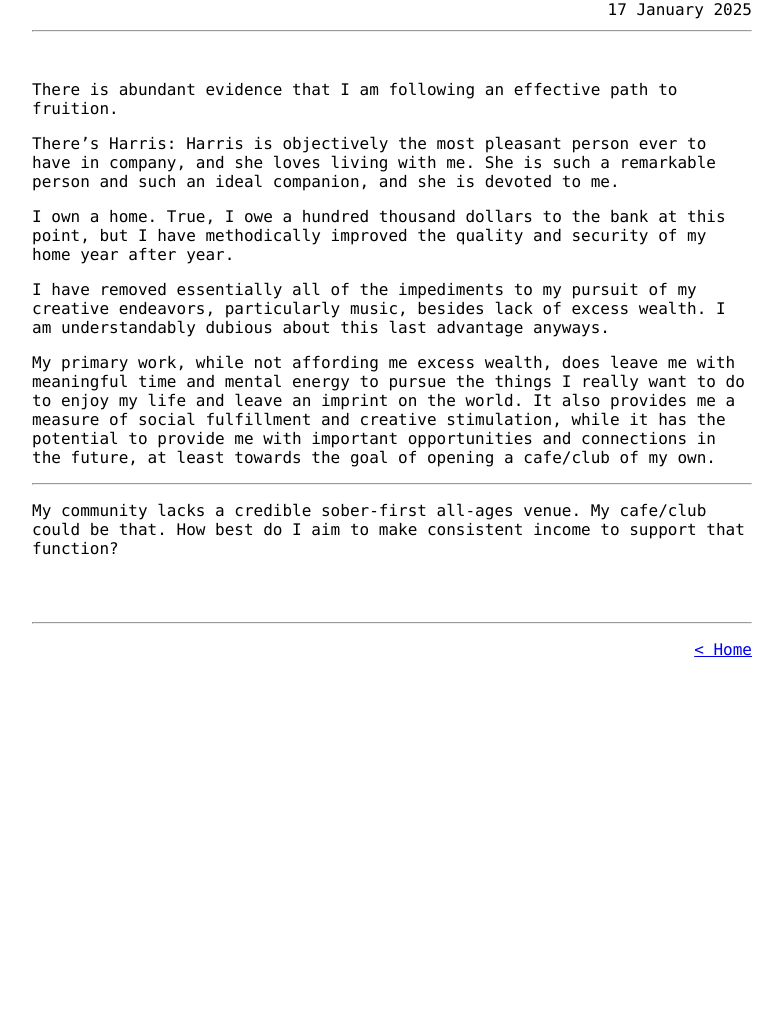
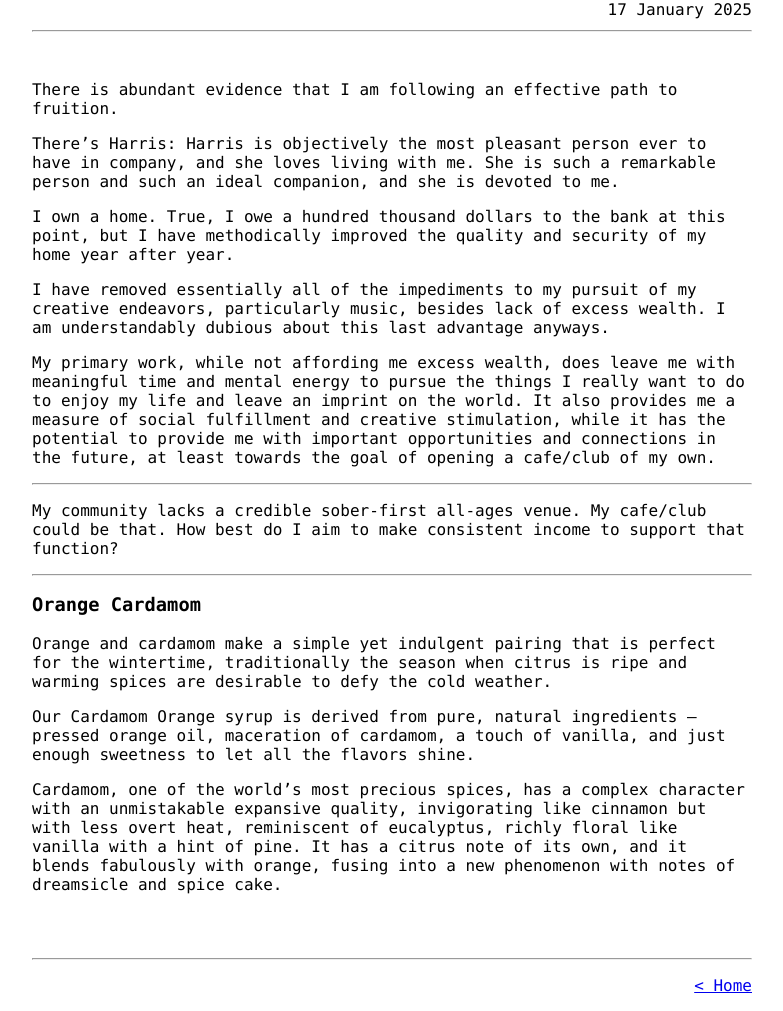
Before and after one commit to popempire/hjhw, a Jekyll site: the page built from _posts/2025-01-17-.md, in a window 1280 px wide. Shown: the whole page, without its empty margins (248-1031 px from the left). Built offline with Jekyll 4.4.1, drawn with Linux system fonts in a browser that asks for light colours; before the commit the page ends 900 px from its top, so only the background shows below that.

Commit message:
Update 2025-01-17-.md

```diff
--- a/_posts/2025-01-17-.md
+++ b/_posts/2025-01-17-.md
@@ -27,3 +27,21 @@ towards the goal of opening a cafe/club of my own.
 
 My community lacks a credible sober-first all-ages venue. My cafe/club could
 be that. How best do I aim to make consistent income to support that function?
+
+---
+
+### Orange Cardamom ###
+
+Orange and cardamom make a simple yet indulgent pairing that is perfect for the
+wintertime, traditionally the season when citrus is ripe and warming spices are
+desirable to defy the cold weather.
+
+Our Cardamom Orange syrup is derived from pure, natural ingredients —
+pressed orange oil, maceration of cardamom, a touch of vanilla, and just enough
+sweetness to let all the flavors shine.
+
+Cardamom, one of the world's most precious spices, has a complex character with
+an unmistakable expansive quality, invigorating like cinnamon but with less
+overt heat, reminiscent of eucalyptus, richly floral like vanilla with a hint of
+pine. It has a citrus note of its own, and it blends fabulously with orange,
+fusing into a new phenomenon with notes of dreamsicle and spice cake.
```
